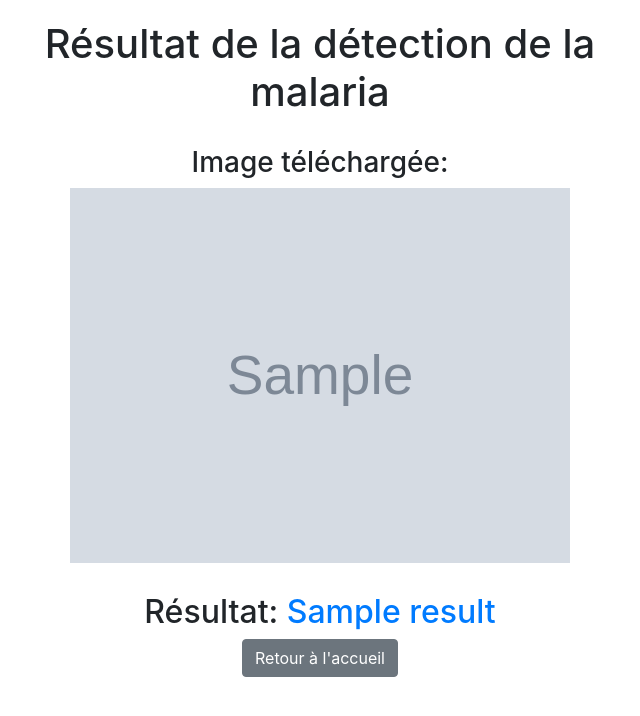
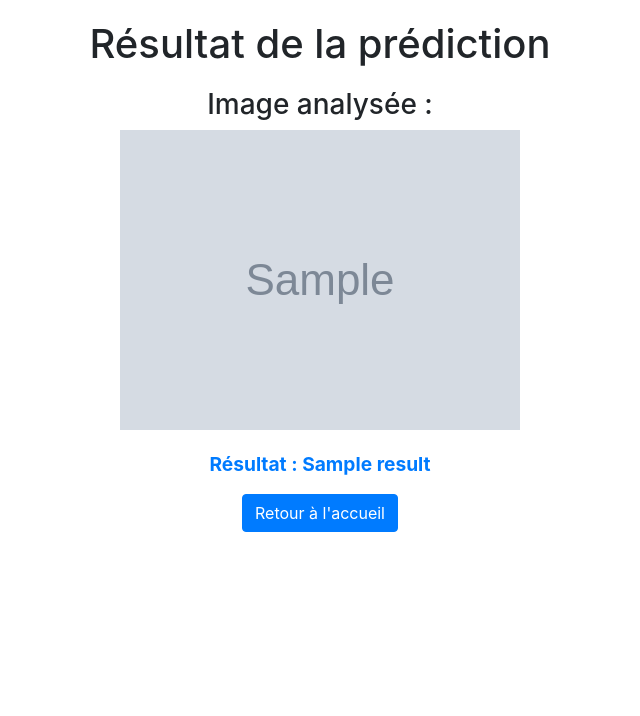
Before and after one commit to DahliaNoir71/Malaria-IA, a Flask app: template templates/result.html in a window 1280 px wide. Shown: the top 716 px of the page, without its empty margins (320-960 px from the left). Run offline with Flask 3, Linux system fonts and the light colour scheme; the template is opened without the code that fills it: most values are stand-ins (such as "Sample title", 1, 10 or a date in 2020); grey boxes marked "Sample" are stand-in pictures; some libraries are stand-ins or nearby versions.

Commit message:
Prediction to debug

```diff
--- a/app.py
+++ b/app.py
@@ -1,3 +1,6 @@
+import os
+os.environ['TF_ENABLE_ONEDNN_OPTS'] = '0'
+
 from flask import Flask
 from routes.file_routes import file_routes
 from routes.predict_routes import predict_routes
--- a/config.py
+++ b/config.py
@@ -3,7 +3,8 @@ import os
 class Config:
     # Configuration générale de l'application
     SECRET_KEY = os.environ.get('SECRET_KEY', 'votre_clé_secrète')  # Utilisation d'une variable d'environnement
-    UPLOAD_FOLDER = 'uploads'
+    BASE_DIR = os.path.abspath(os.path.dirname(__file__))
+    UPLOAD_FOLDER = os.path.join(BASE_DIR, 'static', 'uploads')
     ALLOWED_EXTENSIONS = {'png', 'jpg', 'jpeg', 'gif'}
     MAX_CONTENT_LENGTH = 16 * 1024 * 1024  # Limite de taille de fichier : 16MB
 
--- a/model.py
+++ b/model.py
@@ -15,6 +15,7 @@ def predict_malaria(filename):
         img_array = np.expand_dims(img_array, axis=0)  # Ajouter une dimension pour le batch
 
         prediction = model.predict(img_array)
+        print(prediction)
         result = 'Infectée' if prediction[0] > 0.5 else 'Non infectée'
 
         return result, None  # Pas d'erreur
--- a/templates/index.html
+++ b/templates/index.html
@@ -61,11 +61,9 @@
     {% if uploaded_image %}
     <div class="image-container">
         <h3>Image téléchargée :</h3>
-        <!-- Affichage de l'image téléchargée -->
         <img src="{{ uploaded_image }}" alt="Image téléchargée" class="uploaded-image">
-
         <!-- Bouton de prédiction -->
-        <form action="/predict" method="POST">
+        <form action="/predict/{{ filename }}" method="GET">
             <button type="submit" class="btn btn-success">Faire la prédiction</button>
         </form>
     </div>
--- a/templates/result.html
+++ b/templates/result.html
@@ -3,9 +3,9 @@
 <head>
     <meta charset="UTF-8">
     <meta name="viewport" content="width=device-width, initial-scale=1.0">
-    <title>Résultat de la détection - Malaria Detection</title>
+    <title>Résultat de la prédiction</title>
 
-    <!-- Lien vers Bootstrap pour un meilleur style -->
+    <!-- Lien Bootstrap -->
     <link href="https://stackpath.bootstrapcdn.com/bootstrap/4.5.2/css/bootstrap.min.css" rel="stylesheet">
 
     <!-- Style personnalisé -->
@@ -17,42 +17,38 @@
             max-width: 600px;
             margin: auto;
         }
-        .result {
-            margin-top: 30px;
+        .image-container {
+            text-align: center;
+            margin-top: 20px;
         }
-        img {
-            width: 100%;
-            max-width: 500px;
+        .uploaded-image {
+            max-width: 100%;
             height: auto;
-            display: block;
-            margin: 0 auto;
+            margin-bottom: 20px;
+        }
+        .prediction-label {
+            font-size: 1.2em;
+            font-weight: bold;
+            color: #007bff;
         }
     </style>
 </head>
 <body>
 
-<div class="container text-center">
-    <h1>Résultat de la détection de la malaria</h1>
+<div class="container">
+    <h1 class="text-center">Résultat de la prédiction</h1>
 
-    <!-- Affichage d'alertes pour les résultats -->
-    {% if error %}
-    <div class="alert alert-danger" role="alert">
-        {{ error }}
-    </div>
-    {% endif %}
-    {% if result %}
-    <div class="result">
-        <h3>Image téléchargée:</h3>
-        <img src="{{ url_for('static', filename='uploads/' + filename) }}" alt="Image de la cellule">
+    <div class="image-container">
+        <h3>Image analysée :</h3>
+        <img src="{{ uploaded_image }}" alt="Image téléchargée" class="uploaded-image">
     </div>
 
-    <div class="result">
-        <h2>Résultat: <span class="text-primary">{{ result }}</span></h2>
+    <div class="text-center">
+        <p class="prediction-label">Résultat : {{ result }}</p>
     </div>
-    {% endif %}
 
-    <div>
-        <a href="/" class="btn btn-secondary">Retour à l'accueil</a>
+    <div class="text-center mt-3">
+        <a href="/" class="btn btn-primary">Retour à l'accueil</a>
     </div>
 </div>
 
```
Also changed, not shown: file_utils.py (+6 -4 lines), routes/file_routes.py (+9 -2 lines), routes/predict_routes.py (+12 -1 lines).
